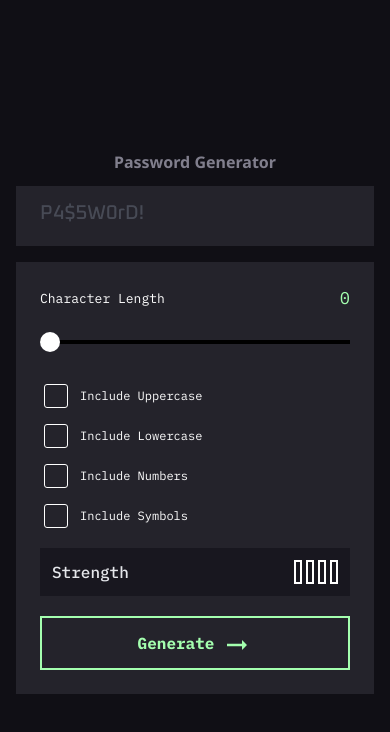
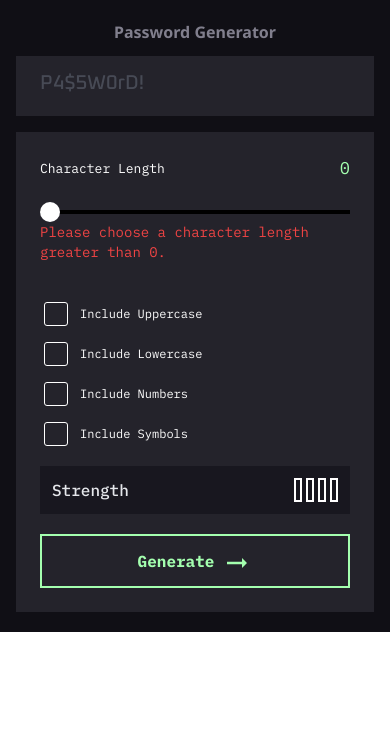
Before and after one commit to Brielle28/PasswordGenerator, a React (Vite) app: page / in a window 390 px wide. Both pictures are taken after a click on the button "Generate". Shown: the top 732 px of the page. Built offline with nearby package versions, Linux system fonts and the light colour scheme.

Commit message:
error bug fixed, responsive bug fixed

```diff
--- a/src/Pages/PasswordGenerator.jsx
+++ b/src/Pages/PasswordGenerator.jsx
@@ -1,9 +1,213 @@
+// import { useState } from "react";
+// import "../index.css";
+// import { MdArrowRightAlt } from "react-icons/md";
+
+// export const PasswordGenerator = () => {
+//   const [value, setValue] = useState(0); // Character length slider value
+//   const [error, setError] = useState('');
+//   const [password, setPassword] = useState(""); // Store the generated password
+//   const [copied, setCopied] = useState(false); // Tracks if the password was copied
+//   const [checkboxes, setCheckboxes] = useState({
+//     uppercase: false,
+//     lowercase: false,
+//     numbers: false,
+//     symbols: false,
+//   });
+//   const [isHovered, setIsHovered] = useState(false);
+
+//   const handleCopy = () => {
+//     navigator.clipboard.writeText(password).then(() => {
+//       setCopied(true);
+//       setTimeout(() => setCopied(false), 4000); // Reset copied state
+//     });
+//   };
+
+//   const handleSliderChange = (e) => {
+//     setValue(Number(e.target.value)); // Update slider value as number
+//   };
+
+//   const handleCheckboxChange = (e) => {
+//     const { name, checked } = e.target;
+//     setCheckboxes({ ...checkboxes, [name]: checked });
+//   };
+//   const generatePassword = () => {
+//     const upperCaseChars = "ABCDEFGHIJKLMNOPQRSTUVWXYZ";
+//     const lowerCaseChars = "abcdefghijklmnopqrstuvwxyz";
+//     const numberChars = "0123456789";
+//     const symbolChars = "!@#$%^&*()_+[]{}|;:,.<>?";
+
+//     let charSet = "";
+//     if (checkboxes.uppercase) charSet += upperCaseChars;
+//     if (checkboxes.lowercase) charSet += lowerCaseChars;
+//     if (checkboxes.numbers) charSet += numberChars;
+//     if (checkboxes.symbols) charSet += symbolChars;
+
+//     if (!charSet) {
+//       alert("Please select at least one character type");
+//       return;
+//     }
+//     // if (value === 0) {
+//     //   alert(" please choose how many characters that you want")
+//     // }
+//     const newValue = parseInt(e.target.value, 10);
+//     setValue(newValue);
+
+//     // Set validation error if the value is zero or less
+//     if (newValue <= 0) {
+//       setError("Please choose a character length greater than 0.");
+//     } else {
+//       setError(''); // Clear error if value is valid
+//     }
+//   };
+
+//     let generatedPassword = "";
+//     for (let i = 0; i < value; i++) {
+//       const randomIndex = Math.floor(Math.random() * charSet.length);
+//       generatedPassword += charSet[randomIndex];
+//     }
+//     setPassword(generatedPassword);
+//   };
+
+//   const getPasswordStrength = () => {
+//     const activeOptions = Object.values(checkboxes).filter(Boolean).length;
+//     if (activeOptions === 4) return "Very Strong";
+//     if (activeOptions === 3) return "Strong";
+//     if (activeOptions === 2) return "Medium";
+//     if (activeOptions === 1) return "Weak";
+//     return "";
+//   };
+
+//   return (
+//     <div className="bg-[#100F15] h-screen flex flex-col items-center justify-center px-4 sm:px-8 py-52">
+//       <h1 className="text-[#817F8D] font-NotoSans font-bold mb-3">
+//         Password Generator
+//       </h1>
+
+//       {/* Display generated password */}
+//       <div
+//         onClick={handleCopy}
+//         onMouseEnter={() => setIsHovered(true)}
+//         onMouseLeave={() => setIsHovered(false)}
+//         className="flex flex-col items-start bg-[#24232B] w-full sm:w-[80%] md:w-[50%] lg:w-[26%] font-Oxanium outline-0 border-0 text-[20px] font-medium p-3 min-h-[60px] h-[50px] pl-6 cursor-pointer"
+//       >
+//         <h1
+//           className={`${
+//             password ? "text-[#A4FFAF]" : "text-gray-500 opacity-50"
+//           }`}
+//         >
+//           {password || "P4$5W0rD!"}
+//         </h1>
+//         { password && isHovered &&
+//           <div className="slide-in mr-auto text-[10px] text-gray-400">
+//             {copied ? "Copied!" : "Click to copy"}
+//           </div>
+//         }
+//       </div>
+
+//       <div className="w-full sm:w-[80%] md:w-[50%] lg:w-[26%] flex-col bg-[#24232B] px-6 py-6 mt-4 flex items-start justify-start font-IBMPlexMono">
+//         {/* Slider */}
+//         <div className="flex flex-col items-center justify-center w-full">
+//           <div className="flex items-center justify-between w-full mb-7">
+//             <h1 className="text-[13px] text-white font-IBMPlexMono">
+//               Character Length
+//             </h1>
+//             <span className="text-[17px] text-[#A4FFAF] font-IBMPlexMono">
+//               {value}
+//             </span>
+//           </div>
+//           <input
+//             type="range"
+//             min="0"
+//             max="30"
+//             value={value}
+//             onChange={handleSliderChange}
+//             className={`${
+//               value > 0 ? "bg-[#A4FFAF]" : "bg-black"
+//             } w-full h-1 appearance-none cursor-pointer slider hover:bg-[#A4FFAF]`}
+//           />
+//          {error && (
+//         <p className="mt-2 text-sm text-red-500">
+//           {error}
+//         </p>
+//       )}
+//         </div>
+
+//         {/* Checkbox Options */}
+//         <div className="w-full mt-10 ml-1">
+//           <div className="bg-[#24232B] w-full text-white">
+//             <div className="flex flex-col space-y-4">
+//               {["uppercase", "lowercase", "numbers", "symbols"].map(
+//                 (option) => (
+//                   <label key={option} className="flex items-center space-x-3">
+//                     <input
+//                       type="checkbox"
+//                       name={option}
+//                       checked={checkboxes[option]}
+//                       onChange={handleCheckboxChange}
+//                       className="checkbox border-white outline-0 rounded-[3px] [--chkbg:#A4FFAF] [--chkfg:black] checked:border-green-500"
+//                     />
+//                     <span
+//                       className={`${
+//                         checkboxes[option] ? "text-[#A4FFAF]" : "text-white"
+//                       } text-[12px] md:text-sm`}
+//                     >
+//                       Include {option.charAt(0).toUpperCase() + option.slice(1)}
+//                     </span>
+//                   </label>
+//                 )
+//               )}
+//             </div>
+//           </div>
+//         </div>
+
+//         {/* Strength Showcase */}
+//         <div className="flex items-center justify-between w-full bg-[#18171F] mt-5 p-3">
+//           <h1 className="font-medium text-gray-200 font-IBMPlexMono">
+//             Strength
+//           </h1>
+//           <p className="font-medium text-[#A4FFAF] font-IBMPlexMono text-[12px]">
+//             {getPasswordStrength()}
+//           </p>
+//           <div className="flex items-center justify-center gap-1">
+//             {Array.from({ length: 4 }, (_, i) => (
+//               <div
+//                 key={i}
+//                 className={`w-2 h-6 font-bold ${
+//                   i < Object.values(checkboxes).filter(Boolean).length
+//                     ? "bg-orange-600 border-2 border-orange-600"
+//                     : "border-2 border-white"
+//                 }`}
+//               />
+//             ))}
+//           </div>
+//         </div>
+
+//         {/* Generate Button */}
+//         <button
+//           onClick={generatePassword}
+//           className="mt-5 flex items-center justify-center gap-2 bg-transparent border-2 border-[#A4FFAF] w-full p-2 text-[#A4FFAF] hover:bg-[#A4FFAF] hover:text-black"
+//         >
+//           <h1 className="font-bold font-IBMPlexMono">Generate</h1>
+//           <MdArrowRightAlt
+//             className="mt-1 font-bold font-IBMPlexMono"
+//             size={30}
+//           />
+//         </button>
+//       </div>
+//     </div>
+//   );
+// };
+
+// export default PasswordGenerator;
+
+
 import { useState } from "react";
 import "../index.css";
 import { MdArrowRightAlt } from "react-icons/md";
 
 export const PasswordGenerator = () => {
   const [value, setValue] = useState(0); // Character length slider value
+  const [error, setError] = useState("");
   const [password, setPassword] = useState(""); // Store the generated password
   const [copied, setCopied] = useState(false); // Tracks if the password was copied
   const [checkboxes, setCheckboxes] = useState({
@@ -22,13 +226,22 @@ export const PasswordGenerator = () => {
   };
 
   const handleSliderChange = (e) => {
-    setValue(Number(e.target.value)); // Update slider value as number
+    const newValue = Number(e.target.value);
+    setValue(newValue);
+
+    // Set validation error if value is zero or less
+    if (newValue === 0) {
+      setError("Please choose a character length greater than 0.");
+    } else {
+      setError(""); // Clear error if value is valid
+    }
   };
 
   const handleCheckboxChange = (e) => {
     const { name, checked } = e.target;
     setCheckboxes({ ...checkboxes, [name]: checked });
   };
+
   const generatePassword = () => {
     const upperCaseChars = "ABCDEFGHIJKLMNOPQRSTUVWXYZ";
     const lowerCaseChars = "abcdefghijklmnopqrstuvwxyz";
@@ -41,12 +254,14 @@ export const PasswordGenerator = () => {
     if (checkboxes.numbers) charSet += numberChars;
     if (checkboxes.symbols) charSet += symbolChars;
 
-    if (!charSet) {
-      alert("Please select at least one character type");
+    // Check for valid length and character set
+    if (value === 0) {
+      setError("Please choose a character length greater than 0.");
       return;
     }
-    if (value === 0) {
-      alert(" please choose how many characters that you want")
+    if (!charSet) {
+      alert("Please select at least one character type.");
+      return;
     }
 
     let generatedPassword = "";
@@ -67,7 +282,7 @@ export const PasswordGenerator = () => {
   };
 
   return (
-    <div className="bg-[#100F15] h-screen flex flex-col items-center justify-center px-4 sm:px-8">
+    <div className="bg-[#100F15] md:h-screen flex flex-col items-center justify-center px-4 sm:px-8 py-5">
       <h1 className="text-[#817F8D] font-NotoSans font-bold mb-3">
         Password Generator
       </h1>
@@ -86,11 +301,11 @@ export const PasswordGenerator = () => {
         >
           {password || "P4$5W0rD!"}
         </h1>
-        { password && isHovered &&
+        {password && isHovered && (
           <div className="slide-in mr-auto text-[10px] text-gray-400">
             {copied ? "Copied!" : "Click to copy"}
           </div>
-        }
+        )}
       </div>
 
       <div className="w-full sm:w-[80%] md:w-[50%] lg:w-[26%] flex-col bg-[#24232B] px-6 py-6 mt-4 flex items-start justify-start font-IBMPlexMono">
@@ -114,9 +329,11 @@ export const PasswordGenerator = () => {
               value > 0 ? "bg-[#A4FFAF]" : "bg-black"
             } w-full h-1 appearance-none cursor-pointer slider hover:bg-[#A4FFAF]`}
           />
-          {value < 0 ? (
-            <p> please choose how many characters that you want </p>
-          ) : ""}
+          {error && (
+            <p className="mt-2 text-sm text-red-500">
+              {error}
+            </p>
+          )}
         </div>
 
         {/* Checkbox Options */}
```
